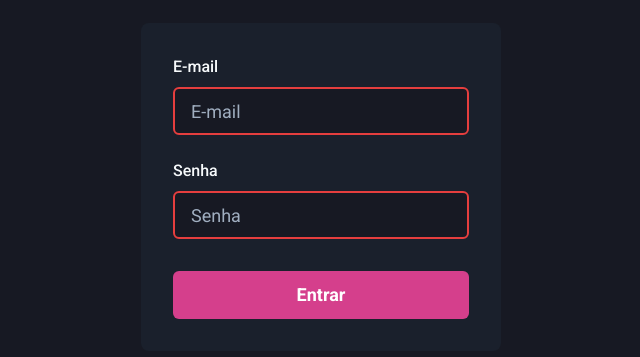
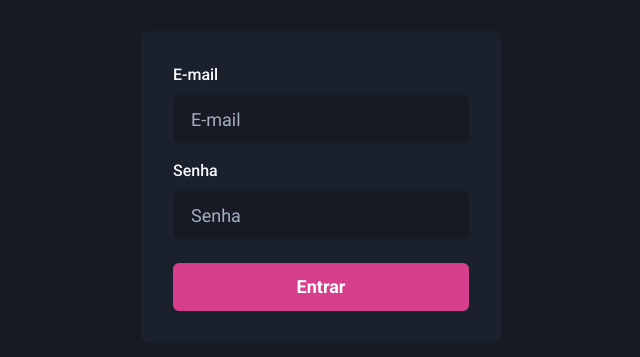
Before and after one commit to Neilom/dashgo, a Next.js app: page / in a window 1280 px wide. Shown: the part 213-570 px from the top of the page, without its empty margins (319-959 px from the left). Built offline with nearby package versions, Linux system fonts and the light colour scheme.

Commit message:
finalizado chakraUi

```diff
--- a/package.json
+++ b/package.json
@@ -12,6 +12,7 @@
     "@chakra-ui/react": "^1.4.2",
     "@emotion/react": "^11.1.5",
     "@emotion/styled": "^11.1.5",
+    "@hookform/resolvers": "^2.6.0",
     "apexcharts": "^3.26.0",
     "framer-motion": "^4.1.2",
     "next": "10.1.3",
@@ -19,7 +20,8 @@
     "react-apexcharts": "^1.3.7",
     "react-dom": "17.0.2",
     "react-hook-form": "^7.9.0",
-    "react-icons": "^4.2.0"
+    "react-icons": "^4.2.0",
+    "yup": "^0.32.9"
   },
   "devDependencies": {
     "@types/node": "^14.14.37",
--- a/src/components/Form/Input.tsx
+++ b/src/components/Form/Input.tsx
@@ -5,7 +5,7 @@ import { FieldErrors } from "react-hook-form";
 interface InputProps extends ChakraInputProps {
   name: string;
   label?: string;
-  error: FieldErrors
+  error?: FieldErrors
 }
 
 const InputBase: ForwardRefRenderFunction<HTMLInputElement, InputProps> = ({ error, name, label, ...rest }, ref) => {
--- a/src/pages/index.tsx
+++ b/src/pages/index.tsx
@@ -1,15 +1,24 @@
 import { Flex, Button, Stack, } from '@chakra-ui/react'
 import { Input } from '../components/Form/Input'
 import { SubmitHandler, useForm } from "react-hook-form"
+import * as yup from "yup"
+import { yupResolver } from "@hookform/resolvers/yup"
 
 type SingInFormData = {
   email: string;
   password: string;
 }
 
+const signInFormSchema = yup.object().shape({
+  email: yup.string().required("E-mail obrigatório").email("E-mail inválido"),
+  password: yup.string().required("Senha obrigatória"),
+})
+
 export default function Home() {
 
-  const { register, handleSubmit, formState } = useForm()
+  const { register, handleSubmit, formState } = useForm({
+    resolver: yupResolver(signInFormSchema)
+  })
 
   console.log(formState.errors)
 
@@ -41,15 +50,15 @@ export default function Home() {
             name='email'
             label='E-mail'
             type='email'
-            error={formState.errors}
-            {...register("email", {required: 'E-mail obrigatório'})}
+            error={formState.errors.email}
+            {...register("email")}
           />
           <Input
             name='password'
             label='Senha'
             type='password'
-            error={formState.errors}
-            {...register("password", {required: 'Senha obrigatório'})}
+            error={formState.errors.password}
+            {...register("password")}
           />
         </Stack>
         <Button
```
Also changed, not shown: src/pages/users/create.tsx (+37 -8 lines), 1 other file (tests, documents, lock files or other folders).
